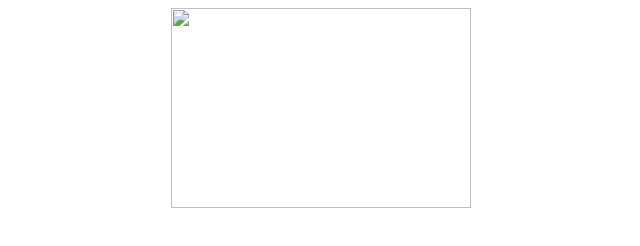
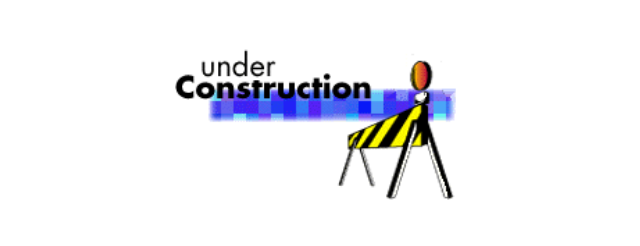
Before and after one commit to DorobantuDiana/Portfolio, a plain HTML site: page index.html in a window 1280 px wide. Shown: the whole page, without its empty margins (319-959 px from the left). Drawn offline with Linux system fonts and the light colour scheme; the site is published under a folder, as on GitHub Pages, so addresses that start at the root find nothing.

Commit message:
add index.html change

```diff
--- a/index.html
+++ b/index.html
@@ -8,7 +8,7 @@
 
 <body>
   <div>
-    <img src="/objects/under-construction.gif"
+    <img src="./objects/under-construction.gif"
     width="300"
     height="200"/>
   </div>
```
